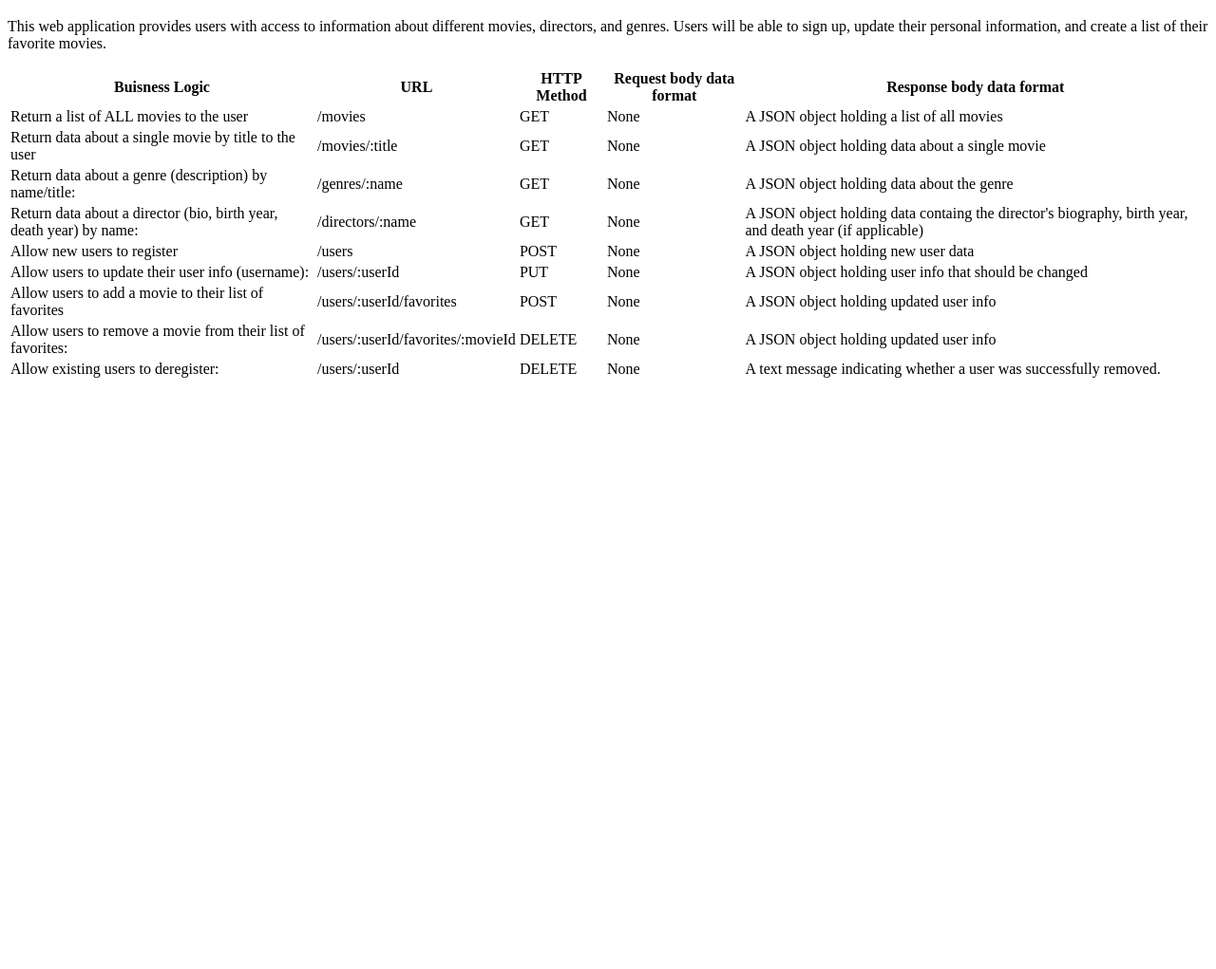
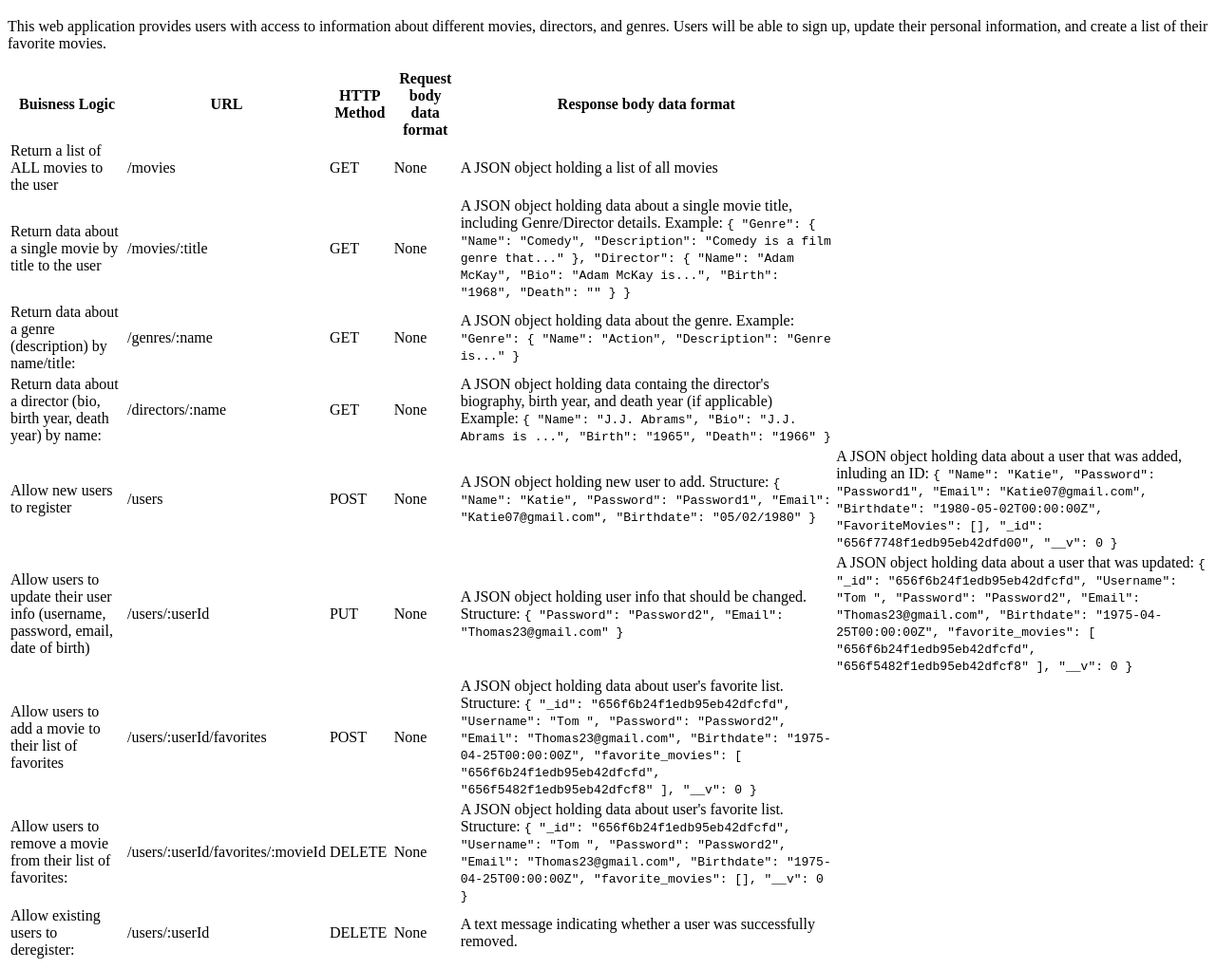
Before and after one commit to chrpeters01/movie_api, a website: page public/documentation.html in a window 1280 px wide. Shown: the part 61-1082 px from the top of the page at 95% size. Before the commit the page ends 800 px from the top, so only its background shows below. Drawn offline with Linux system fonts and the light colour scheme.

Commit message:
Update documentation.html
documentation.html format update

```diff
--- a/public/documentation.html
+++ b/public/documentation.html
@@ -34,49 +34,159 @@
                <td>/movies/:title</td>
                <td>GET</td>
                <td>None</td>
-               <td>A JSON object holding data about a single movie</td>
+               <td>A JSON object holding data about a single movie title, including Genre/Director details.
+                  Example:
+                  <code>
+                  {
+                  "Genre": {
+                  "Name": "Comedy",
+                  "Description": "Comedy is a film genre that..."
+                  },
+                  "Director": {
+                  "Name": "Adam McKay",
+                  "Bio": "Adam McKay is...",
+                  "Birth": "1968",
+                  "Death": ""
+                  }
+                  }
+                  </code>
+               </td>
             </tr>
             <tr>
                <td> Return data about a genre (description) by name/title:</td>
                <td>/genres/:name</td>
                <td>GET</td>
                <td>None</td>
-               <td>A JSON object holding data about the genre</td>
+               <td>A JSON object holding data about the genre.
+                  Example:
+                  <code>
+                  "Genre":  {
+                  "Name": "Action",
+                  "Description": "Genre is..."
+                  }
+                  </code>
+               </td>
             </tr>
             <tr>
                <td>Return data about a director (bio, birth year, death year) by name:</td>
                <td>/directors/:name</td>
                <td>GET</td>
                <td>None</td>
-               <td>A JSON object holding data containg the director's biography, birth year, and death year (if applicable)</td>
+               <td>A JSON object holding data containg the director's biography, birth year, and death year (if applicable)
+                  Example:
+                  <code>
+                  {
+                  "Name": "J.J. Abrams",
+                  "Bio": "J.J. Abrams is ...",
+                  "Birth": "1965",
+                  "Death": "1966"
+                  }
+                  </code>
+               </td>
             </tr>
-           <tr>
+            <tr>
                <td>Allow new users to register</td>
                <td>/users</td>
                <td>POST</td>
                <td>None</td>
-               <td>A JSON object holding new user data</td>
+               <td>A JSON object holding new user to add.
+                  Structure:
+                  <code>
+                  {
+                  "Name": "Katie",
+                  "Password": "Password1",
+                  "Email": "Katie07@gmail.com",
+                  "Birthdate": "05/02/1980"
+                  }
+                  </code>
+               </td>
+               <td>A JSON object holding data about a user that was added, inluding an ID:
+                  <code>
+                  {
+                  "Name": "Katie",
+                  "Password": "Password1",
+                  "Email": "Katie07@gmail.com",
+                  "Birthdate": "1980-05-02T00:00:00Z",
+                  "FavoriteMovies": [],
+                  "_id": "656f7748f1edb95eb42dfd00",
+                  "__v": 0
+                  }
+                  </code>
+               </td>
             </tr>
             <tr>
-               <td>Allow users to update their user info (username):</td>
+               <td>Allow users to update their user info (username, password, email, date of birth)</td>
                <td>/users/:userId</td>
                <td>PUT</td>
                <td>None</td>
-               <td>A JSON object holding user info that should be changed</td>
+               <td>A JSON object holding user info that should be changed.
+                  Structure:
+                  <code>
+                  {
+                  "Password": "Password2",
+                  "Email": "Thomas23@gmail.com"
+                  }
+                  </code>
+               </td>
+               <td>A JSON object holding data about a user that was updated:
+                  <code>
+                  {
+                  "_id": "656f6b24f1edb95eb42dfcfd",
+                  "Username": "Tom ",
+                  "Password": "Password2",
+                  "Email": "Thomas23@gmail.com",
+                  "Birthdate": "1975-04-25T00:00:00Z",
+                  "favorite_movies": [
+                  "656f6b24f1edb95eb42dfcfd",
+                  "656f5482f1edb95eb42dfcf8"
+                  ],
+                  "__v": 0
+                  }
+                  </code>
+               </td>
             </tr>
             <tr>
                <td>Allow users to add a movie to their list of favorites</td>
                <td>/users/:userId/favorites</td>
                <td>POST</td>
                <td>None</td>
-               <td>A JSON object holding updated user info</td>
+               <td>A JSON object holding data about user's favorite list.
+                  Structure:
+                  <code>
+                  {
+                  "_id": "656f6b24f1edb95eb42dfcfd",
+                  "Username": "Tom ",
+                  "Password": "Password2",
+                  "Email": "Thomas23@gmail.com",
+                  "Birthdate": "1975-04-25T00:00:00Z",
+                  "favorite_movies": [
+                  "656f6b24f1edb95eb42dfcfd",
+                  "656f5482f1edb95eb42dfcf8"
+                  ],
+                  "__v": 0
+                  }
+                  </code>
+               </td>
             </tr>
             <tr>
                <td>Allow users to remove a movie from their list of favorites:</td>
                <td>/users/:userId/favorites/:movieId</td>
                <td>DELETE</td>
                <td>None</td>
-               <td>A JSON object holding updated user info</td>
+               <td>A JSON object holding data about user's favorite list.
+                  Structure:
+                  <code>
+                  {
+                  "_id": "656f6b24f1edb95eb42dfcfd",
+                  "Username": "Tom ",
+                  "Password": "Password2",
+                  "Email": "Thomas23@gmail.com",
+                  "Birthdate": "1975-04-25T00:00:00Z",
+                  "favorite_movies": [],
+                  "__v": 0
+                  }
+                  </code>
+               </td>
             </tr>
             <tr>
                <td>Allow existing users to deregister:</td>
```
